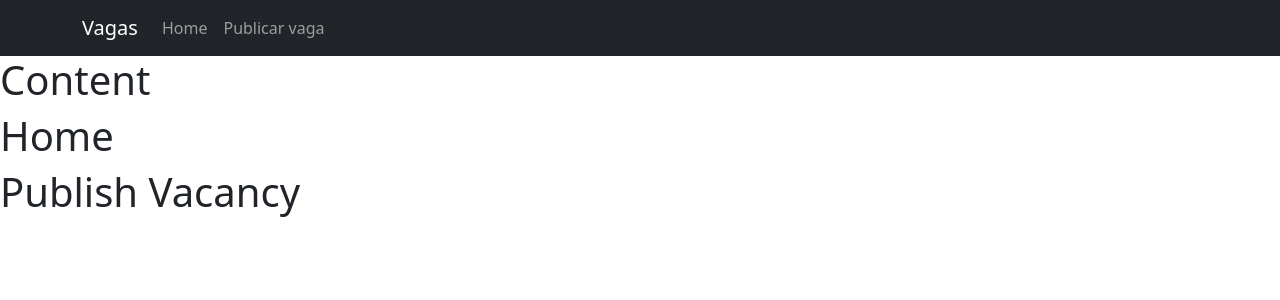
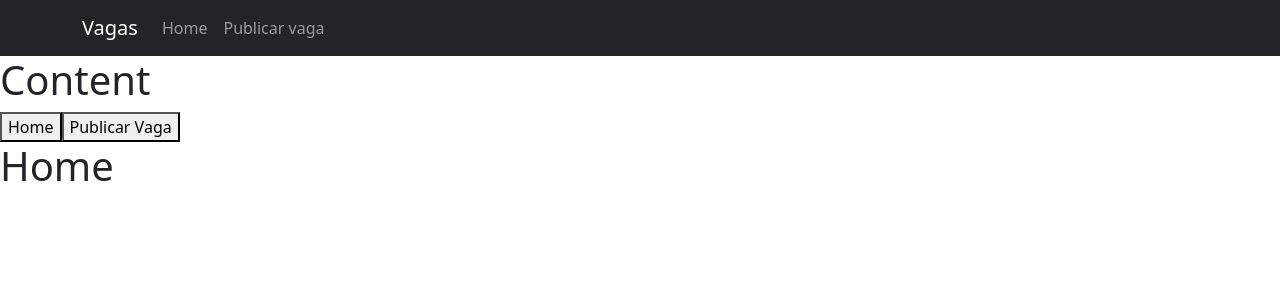
Before and after one commit to JuanSavedra/Vacancies, a Vue app: page / in a window 1280 px wide. Shown: the top 300 px of the page. Built offline with nearby package versions, Linux system fonts and the light colour scheme.

Commit message:
dynamic renderization of components

```diff
--- a/public/index.html
+++ b/public/index.html
@@ -1,5 +1,5 @@
 <!DOCTYPE html>
-<html lang="">
+<html lang="pt-BR">
   <head>
     <meta charset="utf-8">
     <meta http-equiv="X-UA-Compatible" content="IE=edge">
@@ -10,10 +10,6 @@
     <title><%= htmlWebpackPlugin.options.title %></title>
   </head>
   <body>
-    <noscript>
-      <strong>We're sorry but <%= htmlWebpackPlugin.options.title %> doesn't work properly without JavaScript enabled. Please enable it to continue.</strong>
-    </noscript>
     <div id="app"></div>
-    <!-- built files will be auto injected -->
   </body>
 </html>
--- a/src/components/layouts/Content.vue
+++ b/src/components/layouts/Content.vue
@@ -1,8 +1,9 @@
 <template>
   <div>
     <h1>Content</h1>
-    <Home />
-    <PublishVacancy />
+    <button v-on:click="content = 'Home'">Home</button>
+    <button v-on:click="content = 'PublishVacancy'">Publicar Vaga</button>
+    <component v-bind:is="content" />
   </div>
 </template>
 
@@ -15,7 +16,10 @@
     components: {
       Home,
       PublishVacancy
-    }
+    },
+    data: () => ({
+      content: 'Home'
+    })
   }
 </script>
 
```
